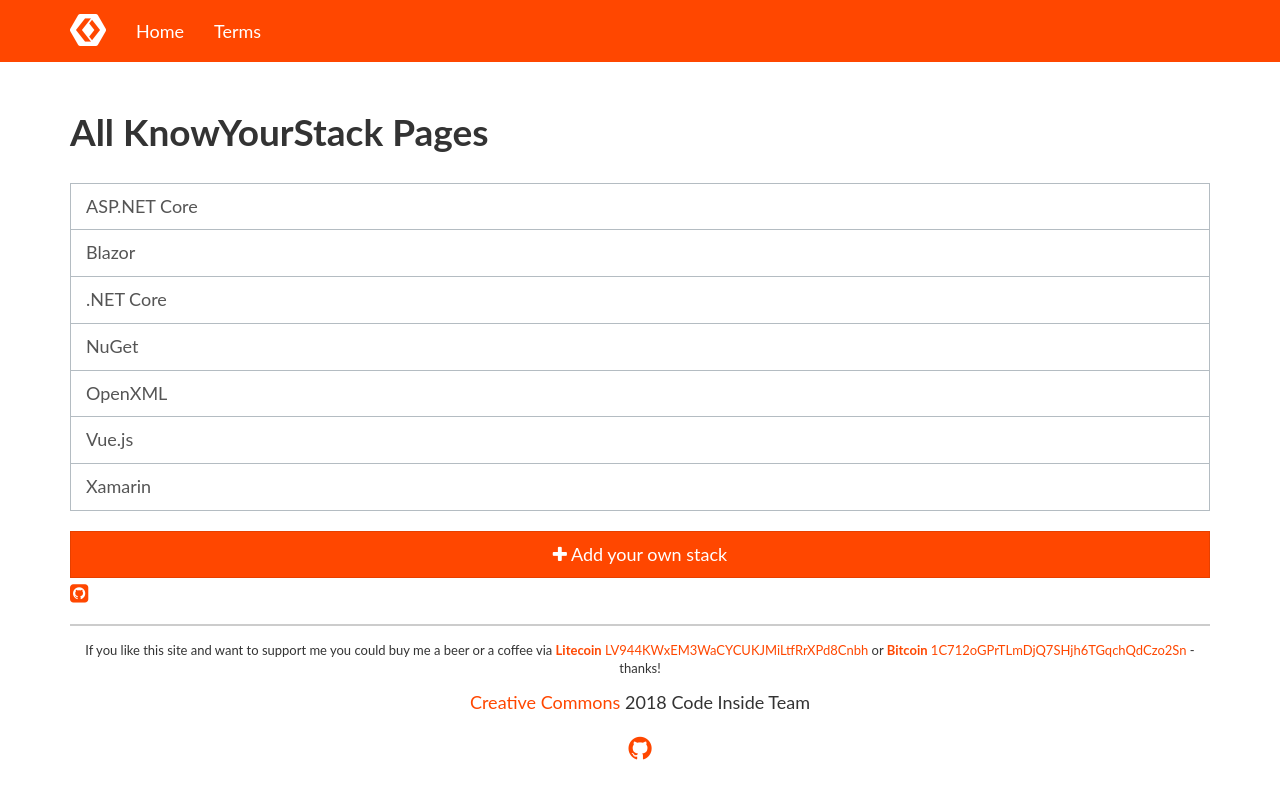
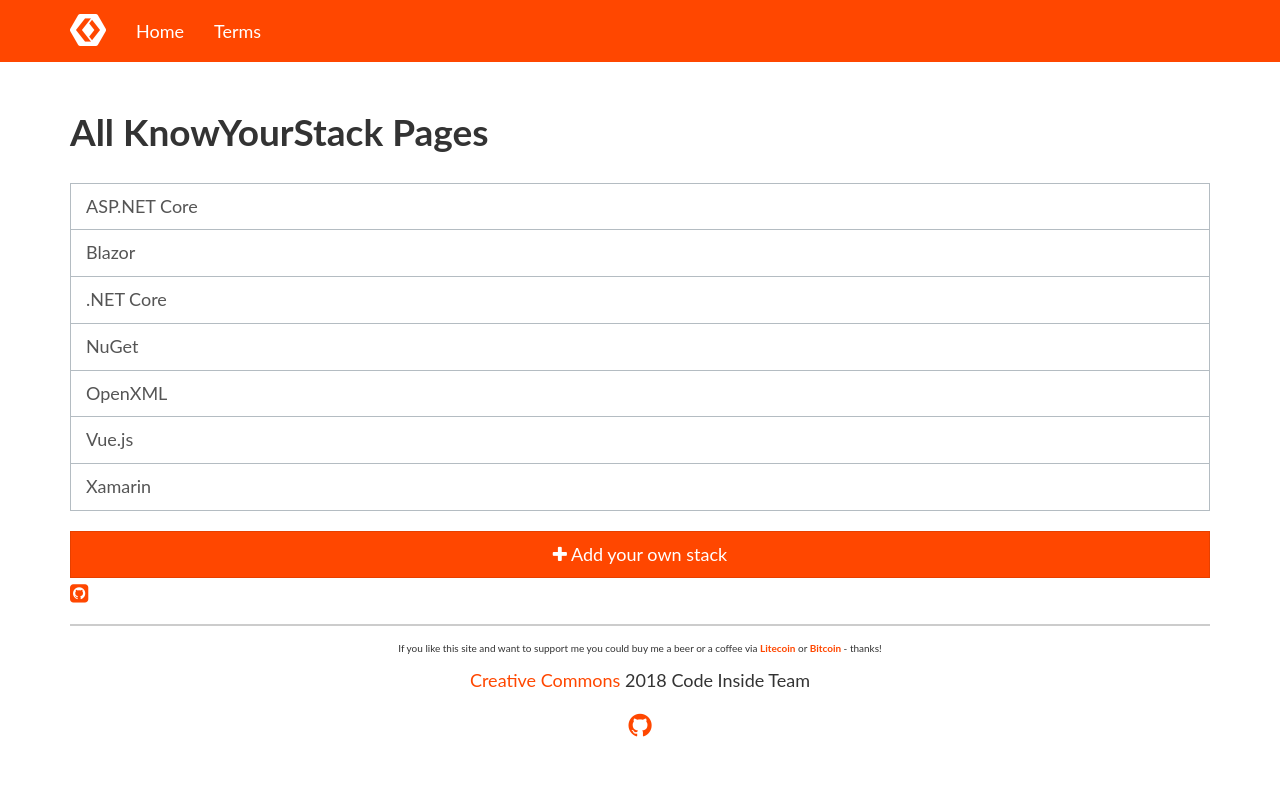
Before and after one commit to Code-Inside/KnowYourStack, a Jekyll site: the page built from index.html, in a window 1280 px wide. Shown: the top 799 px of the page. Built offline with Jekyll 4.4.1, drawn with Linux system fonts in a browser that asks for light colours; nearby versions of some CDN libraries.

Commit message:
Update default.html

```diff
--- a/_layouts/default.html
+++ b/_layouts/default.html
@@ -132,8 +132,8 @@
             <hr>
             <footer>
                 <div class="text-center center-block">
-                     <p style="font-size: small;">
- 				        If you like this site and want to support me you could buy me a beer or a coffee via <a href="litecoin:LV944KWxEM3WaCYCUKJMiLtfRrXPd8Cnbh"><strong>Litecoin</strong> LV944KWxEM3WaCYCUKJMiLtfRrXPd8Cnbh</a> or <a href="bitcoin:1C712oGPrTLmDjQ7SHjh6TGqchQdCzo2Sn"><strong>Bitcoin</strong> 1C712oGPrTLmDjQ7SHjh6TGqchQdCzo2Sn</a> - thanks!
+                     <p style="font-size: x-small;">
+ 				        If you like this site and want to support me you could buy me a beer or a coffee via <a title="Litecoin: LV944KWxEM3WaCYCUKJMiLtfRrXPd8Cnbh" href="litecoin:LV944KWxEM3WaCYCUKJMiLtfRrXPd8Cnbh"><b>Litecoin</b></a> or <a title="Bitcoin: 1C712oGPrTLmDjQ7SHjh6TGqchQdCzo2Sn" href="bitcoin:1C712oGPrTLmDjQ7SHjh6TGqchQdCzo2Sn"><b>Bitcoin</b></a> - thanks!
   		            </p>
                     <p class="txt-railway"><a href="http://creativecommons.org/licenses/by-sa/3.0/">Creative Commons</a> {{ site.time | date: '%Y' }} {{ site.author.name }}</p>
                     <p class="lead">
```
